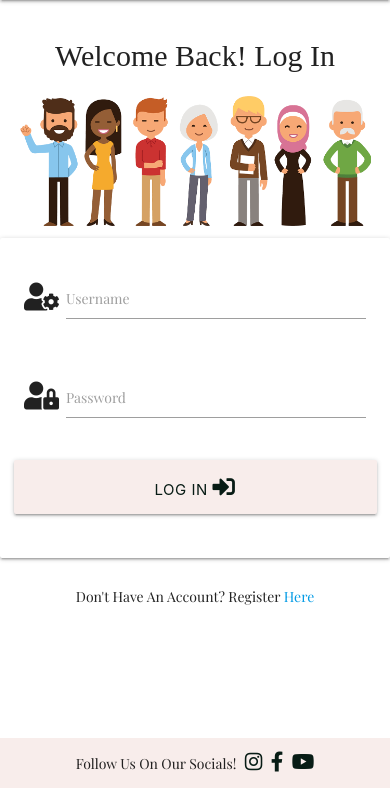
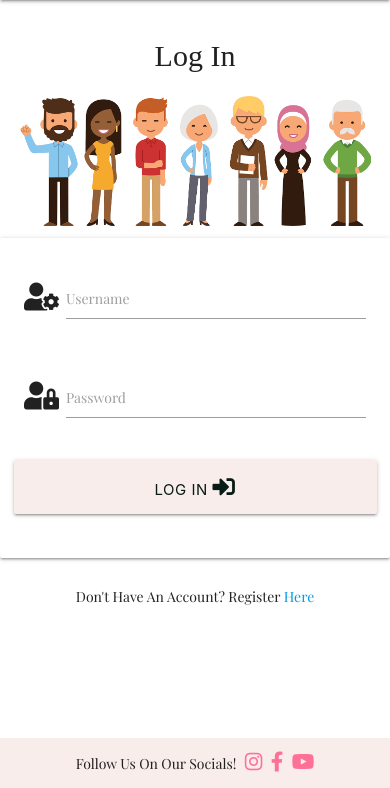
Before and after one commit to EllyC20/ms3-beauty-buys, a Flask app: page /login in a window 390 px wide. Shown: the part 56-844 px from the top of the page. Run offline with Flask 2, Linux system fonts and the light colour scheme; some libraries are stand-ins or nearby versions; some web fonts are replaced.

Commit message:
style: Remove unused class names and change colour scheme for footer

```diff
--- a/static/css/style.css
+++ b/static/css/style.css
@@ -59,7 +59,7 @@ footer {
 }
 
 .fab {
-    color: #081c15;
+    color: #ff7096;
     font-size: 20px;
     padding-left: 5px;
 }
@@ -71,7 +71,6 @@ footer {
 /* Home Page */
 .img-container img,
 .registration-img-div img {
-    height: 60%;
     width:100%;
     object-fit: cover;
 }
@@ -99,8 +98,7 @@ footer {
 
 /* Register */
 
-.register-h1,
-.base-h1 {
+h1 {
     font-family: 'Kiwi Maru', serif;
     font-size: 40px;
 }
@@ -111,13 +109,17 @@ footer {
 }
 
 .btn-large:hover {
-    background-color: #081c15;
+    background-color: #ff7096;
     color: #f8edeb;
 }
 
 /* To ensure text doesn't look too large on smaller devices. */
 @media screen and (max-width: 425px){
-  .register-h1 {
+  h1 {
       font-size: 30px;
     }
 }
+
+.helper-text {
+    font-size: 10px;
+}
--- a/templates/base.html
+++ b/templates/base.html
@@ -27,7 +27,7 @@
                     <ul class="right hide-on-med-and-down">
                         <li><a href="{{ url_for('get_reviews') }}">Reviews</a></li>
                         {% if session.user %}
-                            <li><a href="#">New Review</a></li>
+                            <li><a href="{{ url_for('new_review') }}">New Review</a></li>
                             <li><a href="{{ url_for('logout') }}">Log Out</a></li>
                         {% else %}
                             <li><a href="{{ url_for('register') }}">Register</a></li>
@@ -41,7 +41,7 @@
                 <li><a href="{{ url_for('index') }}">Home</a></li>
                 <li><a href="{{ url_for('get_reviews') }}">Reviews</a></li>
                 {% if session.user %}
-                    <li><a href="#">New Review</a></li>
+                    <li><a href="{{ url_for('new_review') }}">New Review</a></li>
                     <li><a href="{{ url_for('logout') }}">Log Out</a></li>
                 {% else %}
                     <li><a href="{{ url_for('register') }}">Register</a></li>
--- a/templates/login.html
+++ b/templates/login.html
@@ -1,10 +1,11 @@
 {% extends "base.html" %}
 {% block content %}
 
-<h1 class="center-align register-h1">Welcome Back! Log In</h1>
+<h1 class="center-align register-h1">Log In</h1>
 <div class="container registration-img-div">
     <img src="/static/img/registration-img.png" alt="photo of community of people">
 </div>
+
 <form class="col s12" method="POST" action="{{ url_for('login') }}">
     <div class="card-panel">
         <!-- Username-->
--- a/templates/register.html
+++ b/templates/register.html
@@ -1,7 +1,7 @@
 {% extends "base.html" %}
 {% block content %}
 
-<h1 class="center-align register-h1">Join Our Community And Register Below!</h1>
+<h1 class="center-align">Join Our Community And Register Below!</h1>
 <div class="container registration-img-div">
     <img src="/static/img/registration-img.png" alt="photo of community of people">
 </div>
```
